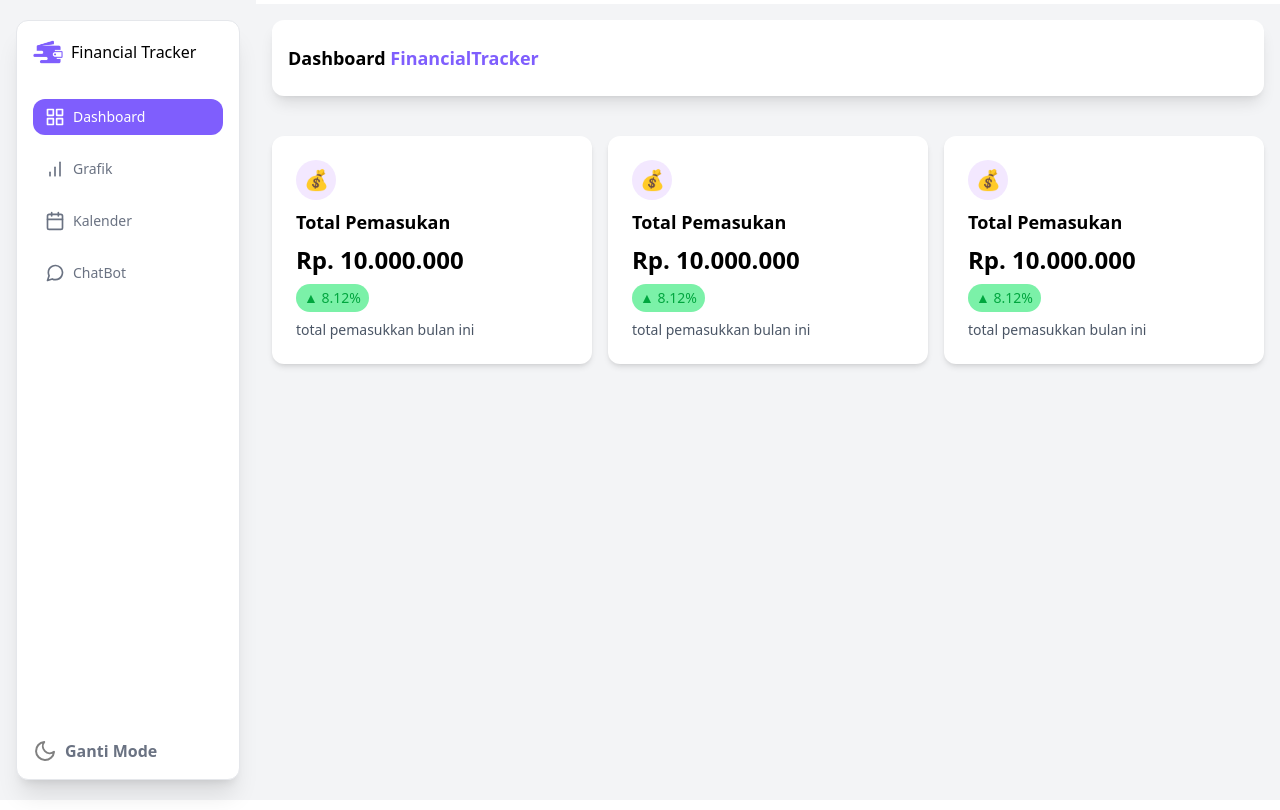
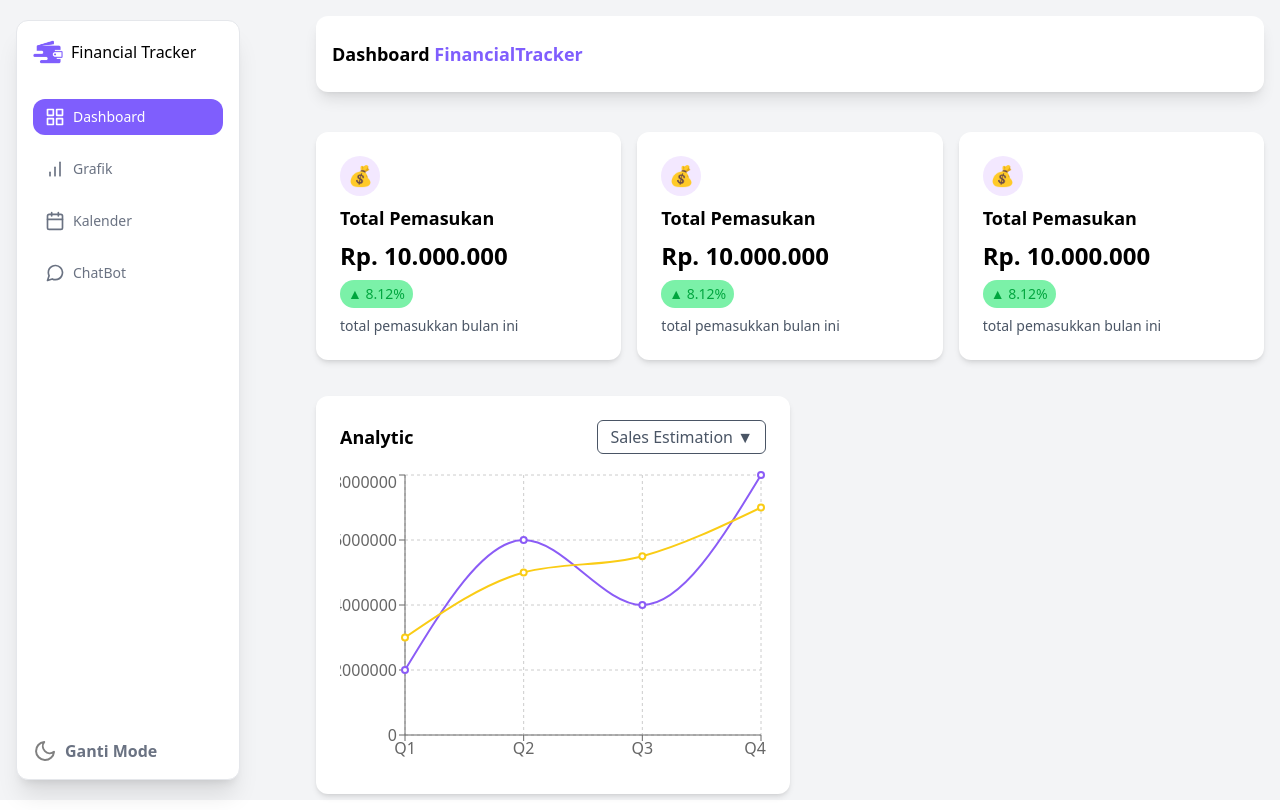
Before and after one commit to Randi-95/capstone2, a React (Vite) app: page /Dashboard in a window 1280 px wide. Built offline with nearby package versions, Linux system fonts and the light colour scheme.

Commit message:
char coba doang

```diff
--- a/package.json
+++ b/package.json
@@ -17,6 +17,7 @@
     "react-feather": "^2.0.10",
     "react-icons": "^5.5.0",
     "react-router-dom": "^7.2.0",
+    "recharts": "^2.15.1",
     "tailwindcss": "^4.0.9"
   },
   "devDependencies": {
--- /dev/null
+++ b/src/component/fragments/SalesChart.jsx
@@ -0,0 +1,51 @@
+import React from "react";
+import { LineChart, Line, XAxis, YAxis, Tooltip, ResponsiveContainer, CartesianGrid } from "recharts";
+
+const data = [
+  { quarter: "Q1", revenue: 2000000, target: 3000000 },
+  { quarter: "Q2", revenue: 6000000, target: 5000000 },
+  { quarter: "Q3", revenue: 4000000, target: 5500000 },
+  { quarter: "Q4", revenue: 8000000, target: 7000000 },
+];
+
+const CustomTooltip = ({ active, payload, label }) => {
+  if (active && payload && payload.length) {
+    return (
+      <div className="bg-black text-white p-3 rounded-lg shadow-md">
+        <p className="text-xs">{label}</p>
+        <div className="flex items-center gap-2">
+          <span className="w-1.5 h-4 bg-purple-500"></span>
+          <p>Revenue: <span className="font-bold">${payload[0].value.toLocaleString()}</span></p>
+        </div>
+        <div className="flex items-center gap-2">
+          <span className="w-1.5 h-4 bg-yellow-500"></span>
+          <p>Target: <span className="font-bold">${payload[1].value.toLocaleString()}</span></p>
+        </div>
+      </div>
+    );
+  }
+  return null;
+};
+
+const SalesChart = () => {
+  return (
+    <div className="bg-white shadow-md rounded-xl p-6">
+      <div className="flex justify-between items-center mb-4">
+        <h2 className="text-lg font-semibold">Analytic</h2>
+        <button className="border px-3 py-1 rounded-md text-gray-600">Sales Estimation ▼</button>
+      </div>
+      <ResponsiveContainer width="100%" height={300}>
+        <LineChart data={data}>
+          <CartesianGrid strokeDasharray="3 3" />
+          <XAxis dataKey="quarter" />
+          <YAxis />
+          <Tooltip content={<CustomTooltip />} />
+          <Line type="monotone" dataKey="revenue" stroke="#8B5CF6" strokeWidth={2} />
+          <Line type="monotone" dataKey="target" stroke="#FACC15" strokeWidth={2} />
+        </LineChart>
+      </ResponsiveContainer>
+    </div>
+  );
+};
+
+export default SalesChart;
--- a/src/pages/dashboard.jsx
+++ b/src/pages/dashboard.jsx
@@ -1,6 +1,7 @@
 import { Calendar, BarChart, Grid, MessageCircle, Menu, X } from "react-feather"
 import DarkModeToggle from "../component/elements/darkMode"
 import { useState } from "react"
+import SalesChart from "../component/fragments/SalesChart"
 
 const Dashboard = () => {
     const [sidebarOpen, setSidebarOpen] = useState(false);
@@ -10,7 +11,7 @@ const Dashboard = () => {
     }
 
     return(
-        <div className="flex h-screen overflow-hidden">
+        <div className="flex h-screen bg-gray-100">
             <div className={`lg:hidden bg-gray-transparent  fixed top-0 left-0 bottom-0 z-20 px-4 py-5 transition-all duration-200
                 ${sidebarOpen ? "w-64" : "w-0 -translate-x-full overflow-hidden"}`}>
                 <div className="bg-white p-4 h-full shadow-xl border-solid border-[1.5px] border-gray-200 rounded-xl relative">
@@ -83,7 +84,7 @@ const Dashboard = () => {
                 </div>
             </div>
 
-            <div className="bg-gray-100 fixed top-1 right-0 bottom-0 left-0 lg:left-[20%]">
+            <div className="bg-gray-100 lg:ml-[300px] w-full">
                 <div className="p-4">
                     <button className="lg:hidden text-gray-500 mb-4" onClick={toggleSidebar}>
                         <Menu size={24} />
@@ -93,7 +94,7 @@ const Dashboard = () => {
                         <h2 className="text-lg font-bold">Dashboard <span className="text-primary"> FinancialTracker</span></h2>
                     </div>
                     <div className="grid md:grid-cols-3 gap-4 mt-10">
-                    <div class="bg-white max-w-[1000px] w-auto shadow-md rounded-xl p-6 flex flex-col gap-2">
+                        <div class="bg-white max-w-[1000px] w-auto shadow-md rounded-xl p-6 flex flex-col gap-2">
                             <div className="h-10 w-10 bg-purple-100 flex items-center justify-center rounded-[50%]">
                                 <span className="text-xl">💰</span>
                             </div>
@@ -127,6 +128,12 @@ const Dashboard = () => {
                                 <p className="text-gray-600 text-sm">total pemasukkan bulan ini</p>
                         </div>
                     </div>
+                    <div className="grid grid-cols-2 mt-9">
+                        <div className="">
+                             <SalesChart />
+                        </div>
+                    </div>
+
                 </div>
             </div>
 
```
Also changed, not shown: 1 other file (tests, documents, lock files or other folders).
